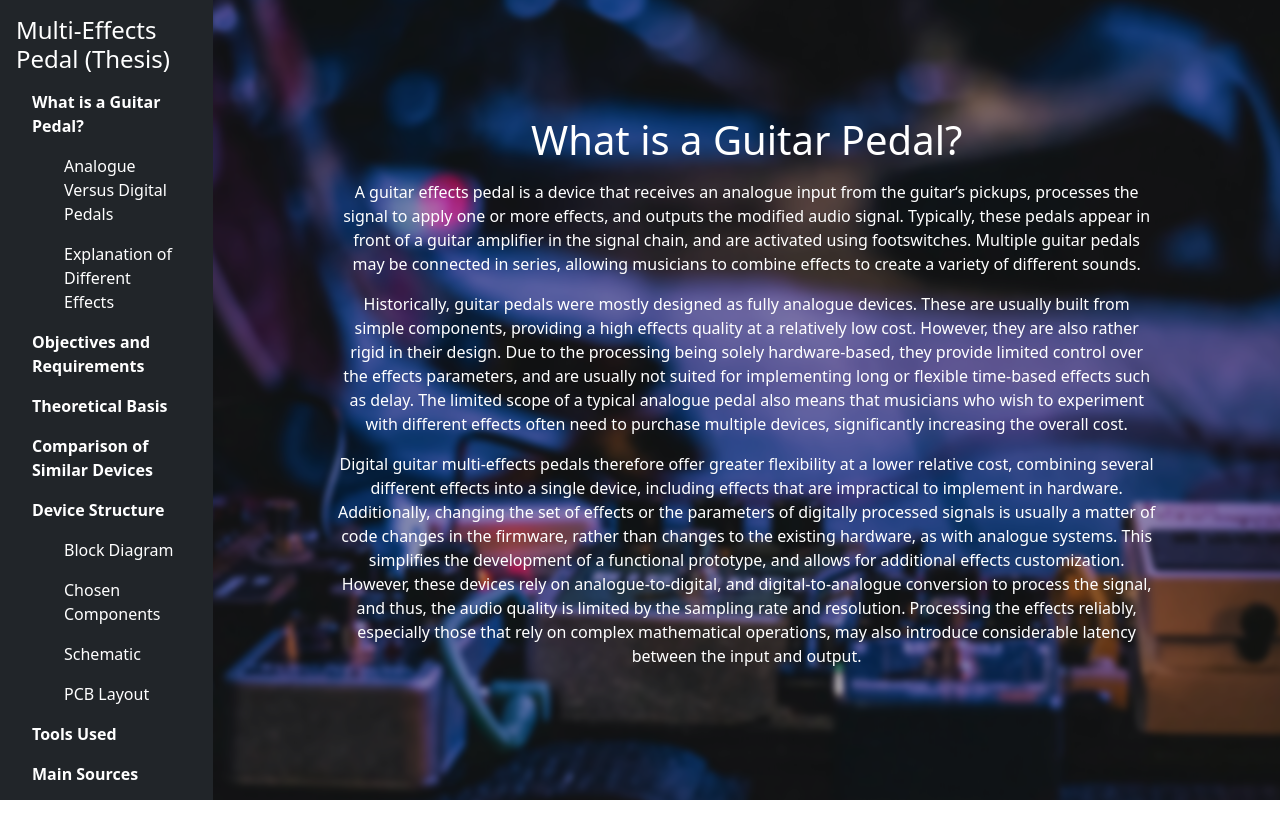
After one commit to OyvindFlemmen/OyvindFlemmen.github.io, a PHP site: page /guitar-pedal.php in a window 1280 px wide. The commit adds this page. Run offline with PHP 8.4, Linux system fonts and the light colour scheme.

Commit message:
Added a background and started fleshing out pages

```diff
--- a/css/style.css
+++ b/css/style.css
@@ -20,3 +20,44 @@
     list-style: none;
     font-weight: 350;
 }
+
+
+main {
+    position: relative;
+    overflow: hidden;
+    min-height: 100vh;
+    color: white;
+
+    display: flex;
+    flex-direction: column;
+    justify-content: center;
+    align-items: center;
+    text-align: center;
+
+}
+
+main::before {
+    content: "";
+    position: absolute;
+    inset: 0;
+
+    background-image: var(--bg-image);
+    background-size: cover;
+    background-position: center;
+    background-repeat: no-repeat;
+
+    filter: blur(3px) brightness(0.7);
+    transform: scale(1.05);
+    z-index: 0;
+}
+
+main > * {
+    position: relative;
+    z-index: 1;
+    max-width: 1800px;
+    padding: 0 100px;
+}
+
+.page-title{
+    padding-bottom: 1vh;
+}
--- /dev/null
+++ b/guitar-pedal.php
@@ -0,0 +1,37 @@
+<?php
+$bg = "../images/guitar_pedal.jpg";
+include 'includes/header.php';
+?>
+
+<!-- Main content -->
+<main class="col-lg-10 p-4" style="--bg-image: url('<?php echo $bg; ?>')">
+    <h1 class="page-title">What is a Guitar Pedal?</h1>
+    <div class="page-text">
+        <p>
+            A guitar effects pedal is a device that receives an analogue input from the guitar‘s pickups, processes the signal to apply one or more effects, and outputs the modified audio signal.
+            Typically, these pedals appear in front of a guitar amplifier in the signal chain, and are activated using footswitches. Multiple guitar pedals may be connected in series,
+            allowing musicians to combine effects to create a variety of different sounds.
+        </p>
+
+        <p>
+            Historically, guitar pedals were mostly designed as fully analogue devices. These are usually built from simple components, providing a high effects quality at a relatively low cost.
+            However, they are also rather rigid in their design. Due to the processing being solely hardware-based, they provide limited control over the effects parameters,
+            and are usually not suited for implementing long or flexible time-based effects such as delay.
+            The limited scope of a typical analogue pedal also means that musicians who wish to experiment with different effects often need to purchase multiple devices,
+            significantly increasing the overall cost.
+        </p>
+
+        <p>
+            Digital guitar multi-effects pedals therefore offer greater flexibility at a lower relative cost, combining several different effects into a single device,
+            including effects that are impractical to implement in hardware. Additionally, changing the set of effects or the parameters of digitally processed signals is usually a matter of code changes in the firmware,
+            rather than changes to the existing hardware, as with analogue systems. This simplifies the development of a functional prototype, and allows for additional effects customization.
+            However, these devices rely on analogue-to-digital, and digital-to-analogue conversion to process the signal, and thus,
+            the audio quality is limited by the sampling rate and resolution. Processing the effects reliably, especially those that rely on complex mathematical operations,
+            may also introduce considerable latency between the input and output.
+        </p>
+
+    </div>
+</main>
+
+
+<?php include 'includes/footer.php'; ?>
--- /dev/null
+++ b/includes/footer.php
@@ -0,0 +1,5 @@
+        </div>
+    </div>
+
+</body>
+</html>
--- /dev/null
+++ b/includes/header.php
@@ -0,0 +1,20 @@
+<!DOCTYPE html>
+<html>
+<head>
+<title>Internet Technologies Coursework</title>
+
+<!-- Bootstrap, https://getbootstrap.com/ -->
+ <link href="https://cdn.jsdelivr.net/npm/bootstrap@5.3.8/dist/css/bootstrap.min.css" rel="stylesheet" integrity="sha384-sRIl4kxILFvY47J16cr9ZwB07vP4J8+LH7qKQnuqkuIAvNWLzeN8tE5YBujZqJLB" crossorigin="anonymous">
+ <link rel="stylesheet" href="css/style.css">
+
+</head>
+
+<body>
+    <!-- Bootstrap, https://getbootstrap.com/-->
+    <script src="https://cdn.jsdelivr.net/npm/bootstrap@5.3.8/dist/js/bootstrap.bundle.min.js" integrity="sha384-FKyoEForCGlyvwx9Hj09JcYn3nv7wiPVlz7YYwJrWVcXK/BmnVDxM+D2scQbITxI" crossorigin="anonymous"></script>
+
+    <div class="container-fluid">
+        <div class="row">
+
+            <!-- Sidebar -->
+            <?php include 'includes/sidebar.php';?>
--- /dev/null
+++ b/includes/sidebar.php
@@ -0,0 +1,66 @@
+<nav class="col-lg-2 bg-dark text-white vh-100 p-3">
+    <a href="index.php" class="title-link">
+        <h4>Multi-Effects Pedal (Thesis)</h4>
+    </a>
+    <ul class="nav flex-column">
+
+        <!-- could embed some videos or pictures throughout-->
+        <li class="nav-item">
+            <a class="nav-link" href="guitar-pedal.php">What is a Guitar Pedal?</a>
+
+            <ul class="nested-menu">
+                <li>
+                    <a class="nav-link" href="#">Analogue Versus Digital Pedals</a>
+                </li>
+                <li>
+                    <a class="nav-link" href="#">Explanation of Different Effects</a>
+                </li>
+            </ul>
+        </li>
+
+
+        <li class="nav-item">
+            <a class="nav-link" href="objectives-and-requirements.php">Objectives and Requirements</a>
+        </li>
+
+        <li class="nav-item">
+            <a class="nav-link" href="theoretical-basis.php">Theoretical Basis</a>
+        </li>
+
+        <li class="nav-item">
+            <a class="nav-link" href="comparison-of-similar-devices.php">Comparison of Similar Devices</a>
+        </li>
+
+        <li class="nav-item">
+            <a class="nav-link" href="device-structure.php">Device Structure</a>
+
+            <ul class="nested-menu">
+                <li>
+                    <a class="nav-link" href="#">Block Diagram</a>
+                </li>
+                <li>
+                    <a class="nav-link" href="#">Chosen Components</a>
+                </li>
+                <li>
+                    <a class="nav-link" href="#">Schematic</a>
+                </li>
+                <li>
+                    <a class="nav-link" href="#">PCB Layout</a>
+                </li>
+            </ul>
+        </li>
+
+        <li class="nav-item">
+            <a class="nav-link" href="tools-used.php">Tools Used</a>
+        </li>
+
+        <li class="nav-item">
+            <a class="nav-link" href="main-sources.php">Main Sources</a>
+        </li>
+
+
+        <li class="nav-item">
+            <a class="nav-link" href="about-me.php">About Me</a>
+        </li>
+    </ul>
+</nav>
```
Also changed, not shown: about-me.php (added, +12 -0 lines), comparison-of-similar-devices.php (added, +12 -0 lines), device-structure.php (added, +12 -0 lines), index.html (deleted, +0 -104 lines), index.php (added, +16 -0 lines), main-sources.php (added, +12 -0 lines), objectives-and-requirements.php (added, +12 -0 lines), theoretical-basis.php (added, +12 -0 lines), tools-used.php (added, +12 -0 lines), images/guitar_pedal.jpg (added), images/index_background.jpg (added), images/pedal.jpg (added).
